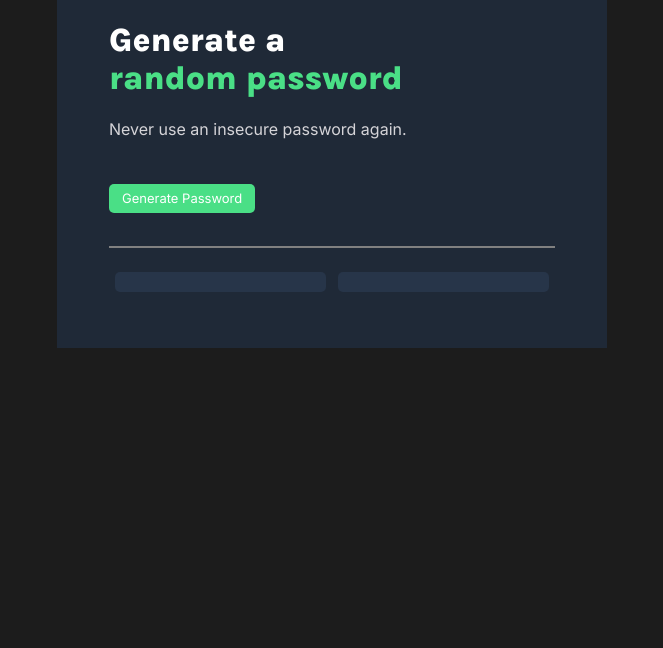
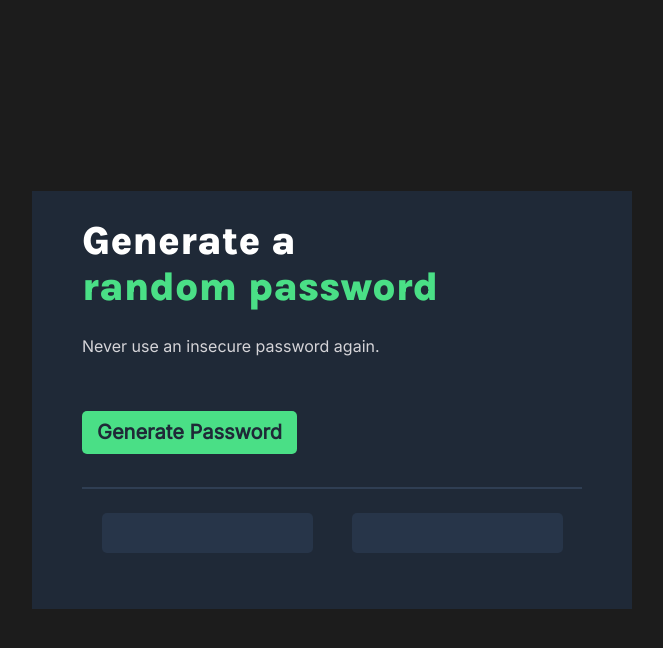
Before and after one commit to vrundaBansode/Password-Generator, a website built with Vite: page index.html in a window 1280 px wide. Shown: the whole page, without its empty margins (308-971 px from the left). Built offline with nearby package versions, Linux system fonts and the light colour scheme; a web font is replaced by a local one.

Commit message:
Changed the layout a bit and fixed some bugs

```diff
--- a/index.css
+++ b/index.css
@@ -3,18 +3,20 @@ body {
     background-color: #1C1C1C;
     color : white;
     font-family: 'Inter', sans-serif;
+    display: flex;
+    justify-content: center;
 }
 
 .hero{
     background-color: #1F2937;
-    width: 550px;
+    width: 600px;
     margin: auto;
     display: flex;
     justify-content: center;
 }
 
 .content {
-    width: 446px;
+    width: 500px;
     margin-bottom: 40px;
 }
 
@@ -32,24 +34,26 @@ body {
     text-align: center;
     padding: 10px 0 ;
     cursor: pointer;
+    min-height: 20px;
 }
 
 button{
     background: #4ADF86;
-    color: white;
+    color: #1F2937;
     border-style: none;
-    padding: 7px 13px;
+    padding: 10px 15px;
     border-radius: 5px;
     margin-bottom: 25px;
-    margin-top: 30px;
-    font-weight: lighter;
-    font-size: 13px;
+    margin-top: 40px;
+    font-weight: bold;
+    font-size: 20px;
+    cursor: pointer;
 }
 
 hr {
     color: gray;
     border-style: none;
-    border: solid 0.01px grey;
+    border: solid 1px #2F3E53;
 }
 
 p{
@@ -63,7 +67,7 @@ span{
 }
 
 h1{
-    width: 300px;
+    width: 360px;
     font-family: 'Karla', sans-serif;
-    font-size: 33px;
+    font-size: 40px;
 }
--- a/index.js
+++ b/index.js
@@ -24,10 +24,8 @@ function generatePwd(){
 
 function clipText(value){
     if(value == 1){
-        navigator.clipboard.writeText(pwd1.textContent);
-        alert("Copied the text: " + pwd1.textContent);
+        navigator.clipboard.writeText(pwd1.innerHTML).then(() => alert("Text Copied!"));
     }else{
-        navigator.clipboard.writeText(pwd2.textContent);
-        alert("Copied the text: " + pwd2.textContent);
+        navigator.clipboard.writeText(pwd2.innerHTML).then(() => alert("Text Copied!"));
     }
 }
```
